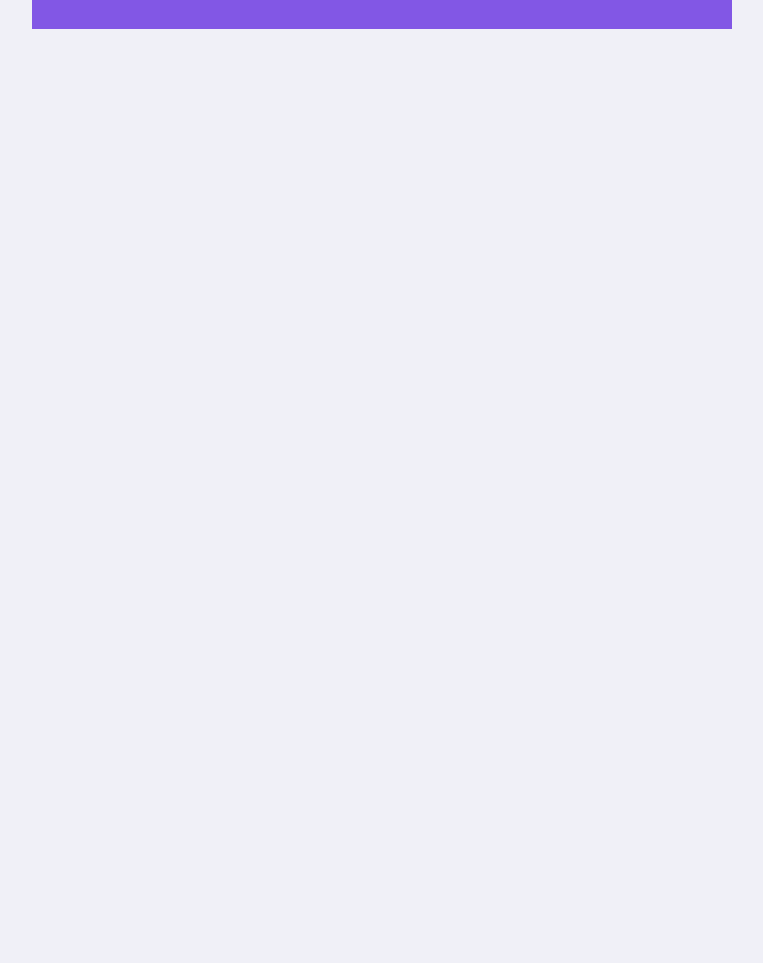
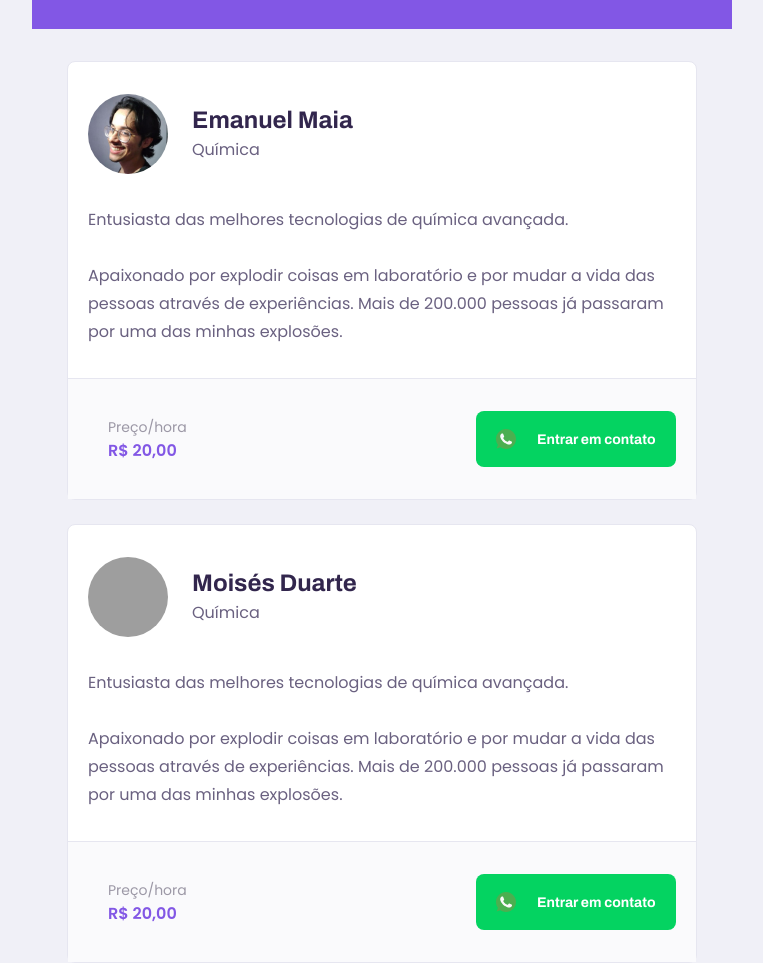
Before and after one commit to EmanuelDms/nlw-02, a plain HTML site: page study.html in a window 1280 px wide. Shown: the part 556-1519 px from the top of the page, without its empty margins (258-1021 px from the left). Before the commit the page ends 800 px from the top, so only its background shows below. Drawn offline with Linux system fonts and the light colour scheme; grey boxes are pictures that could not be loaded.

Commit message:
feat: finaliza 1/2 dia 2 next level week #02 --> Cria layout main da pagina Study

```diff
--- a/study.html
+++ b/study.html
@@ -14,7 +14,6 @@
   <link rel="icon" href="./images/favicon.png">
 </head>
 <body id="page-study">
-
   <div id="container">
     <header class="page-header">
       <div class="top-bar-container">
@@ -62,14 +61,14 @@
           </div>
           <button type="submit">Filtrar</button>
         </form>
-
-        <!-- <article class="teacher-item">
+      </div>
+    </header>
+    <main>
+      <article class="teacher-item">
         <header>
-              <img
-                  src="https://avatars2.githubusercontent.com/u/2254731?s=460&amp;u=0ba16a79456c2f250e7579cb388fa18c5c2d7d65&amp;v=4"
-                  alt="Diego Fernandes">
+            <img src="./images/user1.jpeg" alt="Emanuel Maia">
             <div>
-                  <strong>Diego Fernandes</strong>
+                <strong>Emanuel Maia</strong>
                 <span>Química</span>
             </div>
         </header>
@@ -80,13 +79,34 @@
             <p>Preço/hora<strong>R$ 20,00</strong>
             </p>
             <button type="button">
-                  <img src="/images/icons/whatsapp.svg" alt="Whatsapp">Entrar em contato
+                <img
+                src="/images/icons/whatsapp.svg"
+                alt="Whatsapp">Entrar em contato
             </button>
           </footer>
-        </article> -->
+      </article>
+      <article class="teacher-item">
+        <header>
+            <img src="https://avatars3.githubusercontent.com/u/61030658?s=400&u=b6748a48ee9eee10fbb9bf0afb99eeec5b535ed7&v=4" alt="Moisés">
+            <div>
+                <strong>Moisés Duarte</strong>
+                <span>Química</span>
             </div>
         </header>
+
+        <p>Entusiasta das melhores tecnologias de química avançada.<br><br>Apaixonado por explodir coisas em laboratório e por mudar a vida das pessoas através de experiências. Mais de 200.000 pessoas já passaram por uma das minhas explosões.</p>
+
+        <footer>
+            <p>Preço/hora<strong>R$ 20,00</strong>
+            </p>
+            <button type="button">
+                <img
+                src="/images/icons/whatsapp.svg"
+                alt="Whatsapp">Entrar em contato
+            </button>
+          </footer>
+      </article>
+    </main>
   </div>
-
 </body>
 </html>
--- a/styles/partials/page-study.css
+++ b/styles/partials/page-study.css
@@ -100,3 +100,110 @@
   padding: 0 1.6rem;
   font: 1.6rem Archivo;
 }
+
+.input-block{
+  position: relative;
+}
+
+.input-block:focus-within::after{
+  content: "";
+  width: calc(100% - 3.2rem);
+  height: 2px;
+  background: var(--color-primary-light);
+  position: absolute;
+  left: 1.6rem;
+  bottom: 0;
+}
+
+#page-study main{
+  margin: 3.2rem auto;
+  width: 90%;
+}
+
+.teacher-item{
+  background: var(--color-box-base);
+  border: 1px solid var(--color-line-in-white);
+  border-radius: .8rem;
+  margin-top: 2.4rem;
+}
+
+.teacher-item header{
+  padding: 3.2rem 2rem;
+  display: flex;
+  align-items: center;
+}
+
+.teacher-item header img{
+  width: 8rem;
+  height: 8rem;
+  border-radius: 50%;
+}
+
+.teacher-item header div{
+  margin-left: 2.4rem;
+}
+
+.teacher-item header div strong{
+  font: 700 2.4rem Archivo;
+  display: block;
+  color: var(--color-text-title);
+}
+
+.teacher-item header div span{
+  font-size: 1.6rem;
+  display: block;
+  margin-top: .4rem;
+}
+
+.teacher-item p{
+  padding: 0 2rem;
+  font-size: 1.6rem;
+  line-height: 2.8rem;
+}
+
+.teacher-item footer{
+  padding: 3.2rem 2rem;
+  background: var(--color-box-footer);
+  border-top: 1px solid var(--color-line-in-white);
+  margin-top: 3.2rem;
+
+  display: flex;
+  align-items: center;
+  justify-content: space-between;
+}
+
+.teacher-item footer p{
+  font-size: 1.4rem;
+  line-height: 2.4rem;
+  color: var(--color-text-complement);
+}
+
+.teacher-item footer strong{
+  font-size: 1.6rem;
+  color: var(--color-primary);
+  display: block;
+}
+
+.teacher-item footer button{
+  width: 20rem;
+  height: 5.6rem;
+  background: var(--color-secondary);
+  color: var(--color-button-text);
+  border: 0;
+  border-radius: .8rem;
+  cursor: pointer;
+  font: 700 1.4rem Archivo;
+
+  display: flex;
+  align-items: center;
+  justify-content: space-evenly;
+
+  text-decoration: none;
+
+  transition: background 0.2s;
+  margin-left: 1.6rem;
+}
+
+.teacher-item footer button:hover{
+  background: var(--color-secondary-dark);
+}
```
Also changed, not shown: images/user1.jpeg (added). Lines whose indentation alone changed are shown as unchanged.
